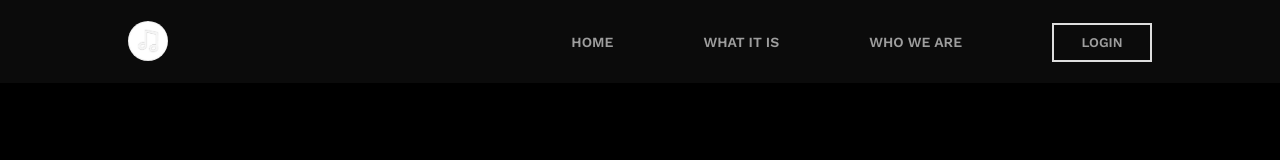
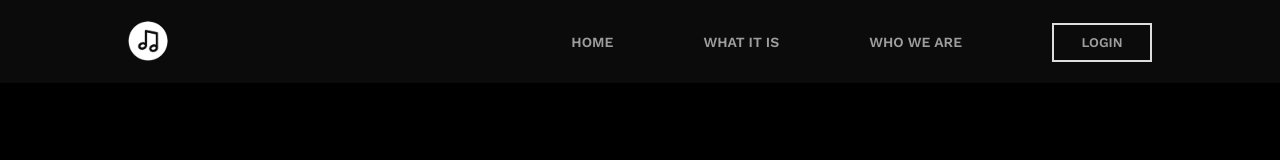
Before and after one commit to ASKOFFICIAL/Harmony, a React (Create React App) app in the folder frontend/: page / in a window 1280 px wide. Shown: the top 160 px of the page. Built offline with nearby package versions, Linux system fonts and the light colour scheme.

Commit message:
Added Smooth Scrolling

```diff
--- a/frontend/src/Home/Home.css
+++ b/frontend/src/Home/Home.css
@@ -7,7 +7,10 @@ body {
   box-sizing: border-box;
   color: white;
 }
+html{
 
+  scroll-behavior: smooth;
+}
 
 /* Navbar */
 
--- a/frontend/src/Home/Home.js
+++ b/frontend/src/Home/Home.js
@@ -8,15 +8,15 @@ return (
             <div class="container">
             <a href="#">
               <h1 class="logo">
-                <img src="./images/Harmony_logo.jpeg" alt="logo" class="logo" width="40"/>
+                <img src="./images/Harmony_logo.png" alt="logo" class="logo" width="40"/>
               </h1>
             </a>
 
               <nav>
                 <ul>
                   <li><a href="#">Home</a></li>
-                  <li><a href="#">What it is</a></li>
-                  <li><a href="#">Who we are</a></li>
+                  <li><a href="#section2">What it is</a></li>
+                  <li><a href="#section3">Who we are</a></li>
                   <li class="login_but">
                         <button class="btn btn1" onclick="location.href='#'">Login</button>
                   </li>
```
Also changed, not shown: frontend/public/images/Harmony_logo.jpeg (deleted), frontend/public/images/Harmony_logo.png (added).
